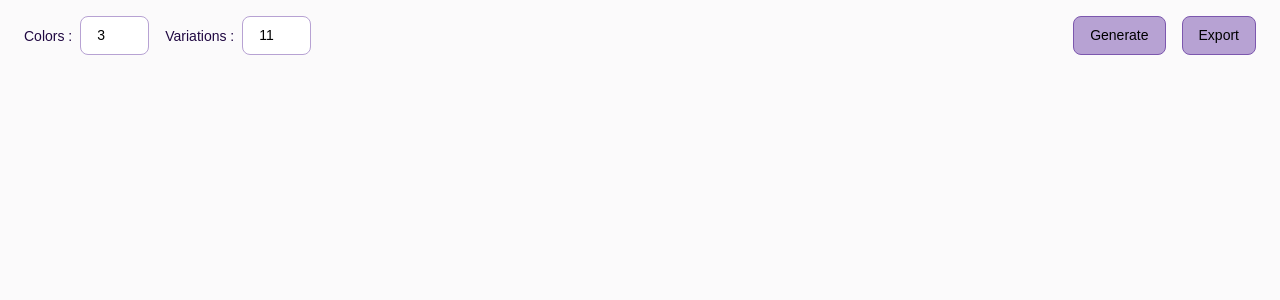
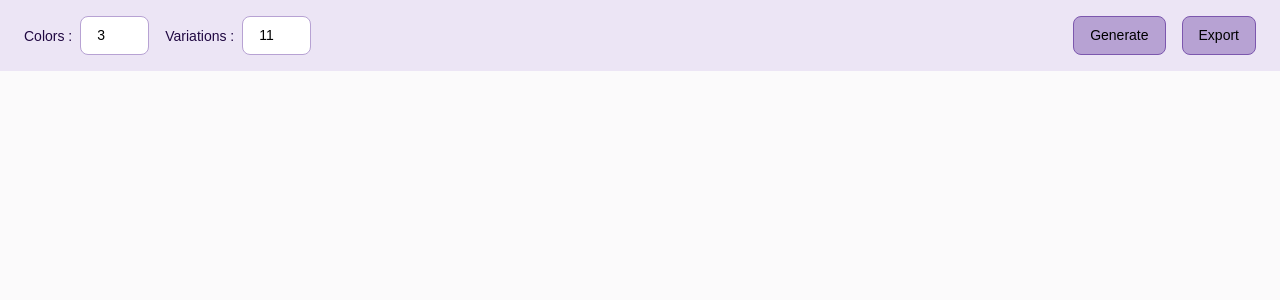
Before and after one commit to VanDenHendeSimon/color-palette, a Next.js app: page / in a window 1280 px wide. Shown: the top 300 px of the page. Built offline with nearby package versions, Linux system fonts and the light colour scheme.

Commit message:
header background

```diff
--- a/styles/components/header.scss
+++ b/styles/components/header.scss
@@ -2,6 +2,7 @@
   padding: map-get($map: $whitespace, $key: 'md') map-get($map: $whitespace, $key: 'normal');
   display: flex;
   justify-content: space-between;
+  background-color: map-get($map: $colors-alpha, $key: '000');
 
   &__numeric-inputs {
     display: flex;
--- a/styles/elements/root.scss
+++ b/styles/elements/root.scss
@@ -11,6 +11,7 @@
 	--color-neutral-900: #16042e;
 	--color-neutral-1000: #120426;
 
+  --color-alpha-000: #ece5f5;
   --color-alpha-100: #B7A2D3;
 	--color-alpha-200: #987AC0;
 	--color-alpha-300: #7C57AE;
--- a/styles/settings/colors.scss
+++ b/styles/settings/colors.scss
@@ -13,6 +13,7 @@ $colors-neutral: (
 );
 
 $colors-alpha: (
+	'000': var(--color-alpha-000),
 	'100': var(--color-alpha-100),
 	'200': var(--color-alpha-200),
 	'300': var(--color-alpha-300),
```
